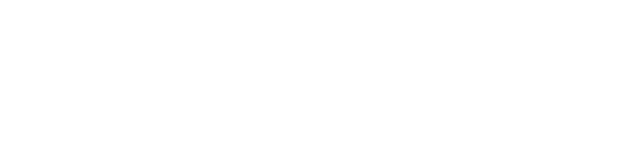
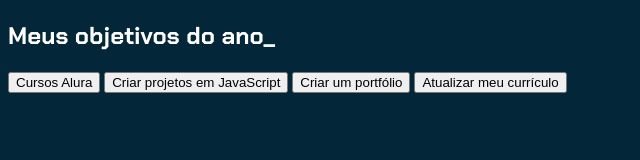
Before and after one commit to Hkrays/projeto_programacao_3D, a plain HTML site: page index.html in a window 1280 px wide. Shown: the whole page, without its empty margins (0-640 px from the left). Drawn offline with Linux system fonts and the light colour scheme.

Commit message:
Add files via upload

```diff
--- a/index.html
+++ b/index.html
@@ -8,5 +8,15 @@
 </head>
 <body>
 
+    <section class="conteudo-principal">
+        <h2 class="titulo-principal">Meus objetivos do ano_</h2>
+        <div class="botoes">
+            <button class="botao">Cursos Alura</button>
+            <button class="botao">Criar projetos em JavaScript</button>
+            <button class="botao">Criar um portfólio</button>
+            <button class="botao">Atualizar meu currículo</button>
+        </div>
+    </section>
+
 </body>
 </html>
--- a/style.css
+++ b/style.css
@@ -0,0 +1,18 @@
+@import url('https://fonts.googleapis.com/css2?family=Chakra+Petch:ital,wght@0,300;0,400;0,500;0,600;0,700;1,300;1,400;1,500;1,600;1,700&display=swap');
+
+
+:root{
+    --cor--de--fundo: #032738;
+    --verde: #1a729e;
+    --branco: #FFFFFF;
+    --botao-ativo: #3A375E;
+    --botao-inativo: rgba(58, 55, 94, 0.5);
+    --texto-fundo: rgba(58, 55, 94, 0.3);
+
+}
+
+body{
+    background-color: var(--cor--de--fundo);
+    color: var(--branco);
+    font-family: 'Chakra Petch', sans-serif;
+}
```
